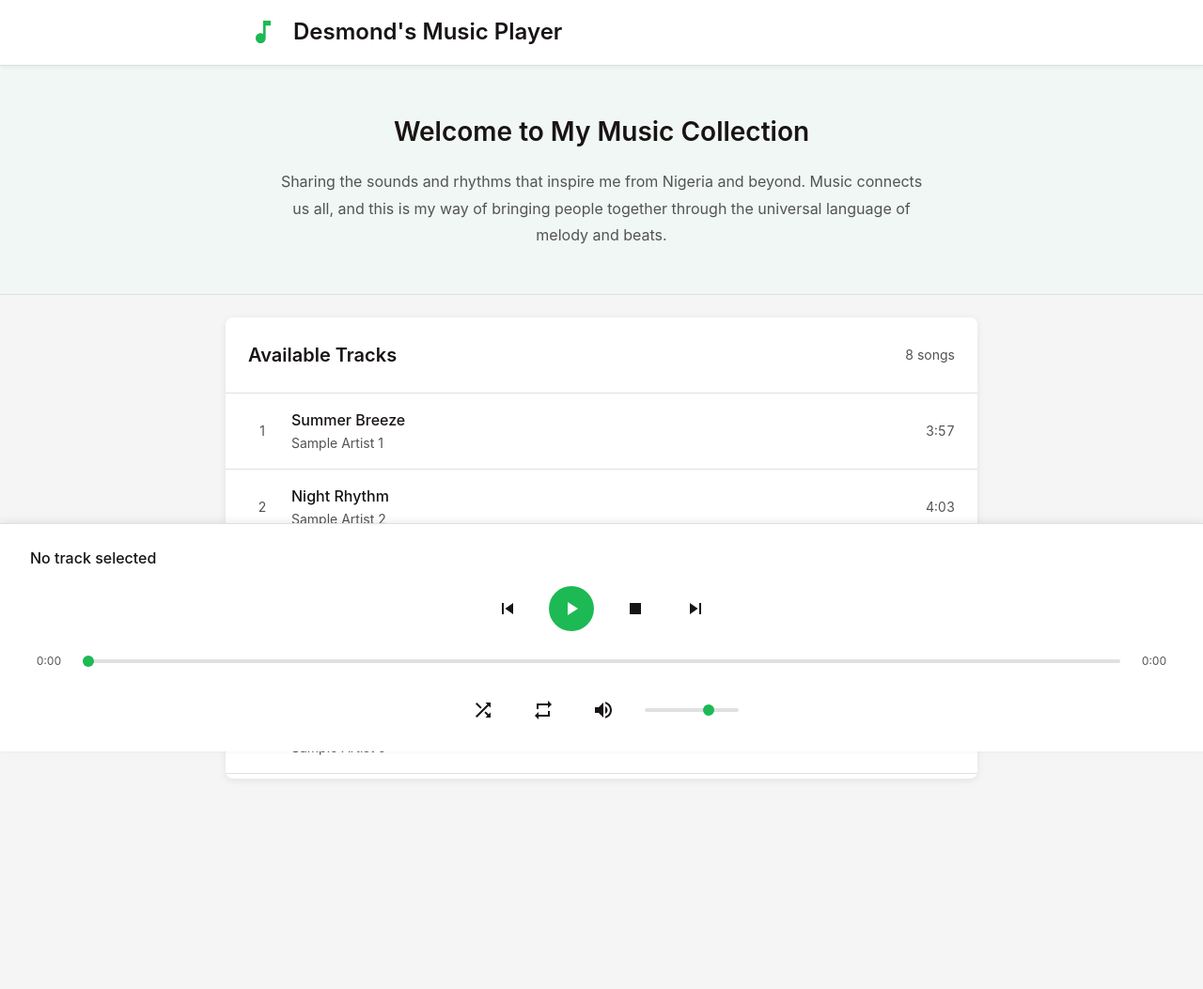
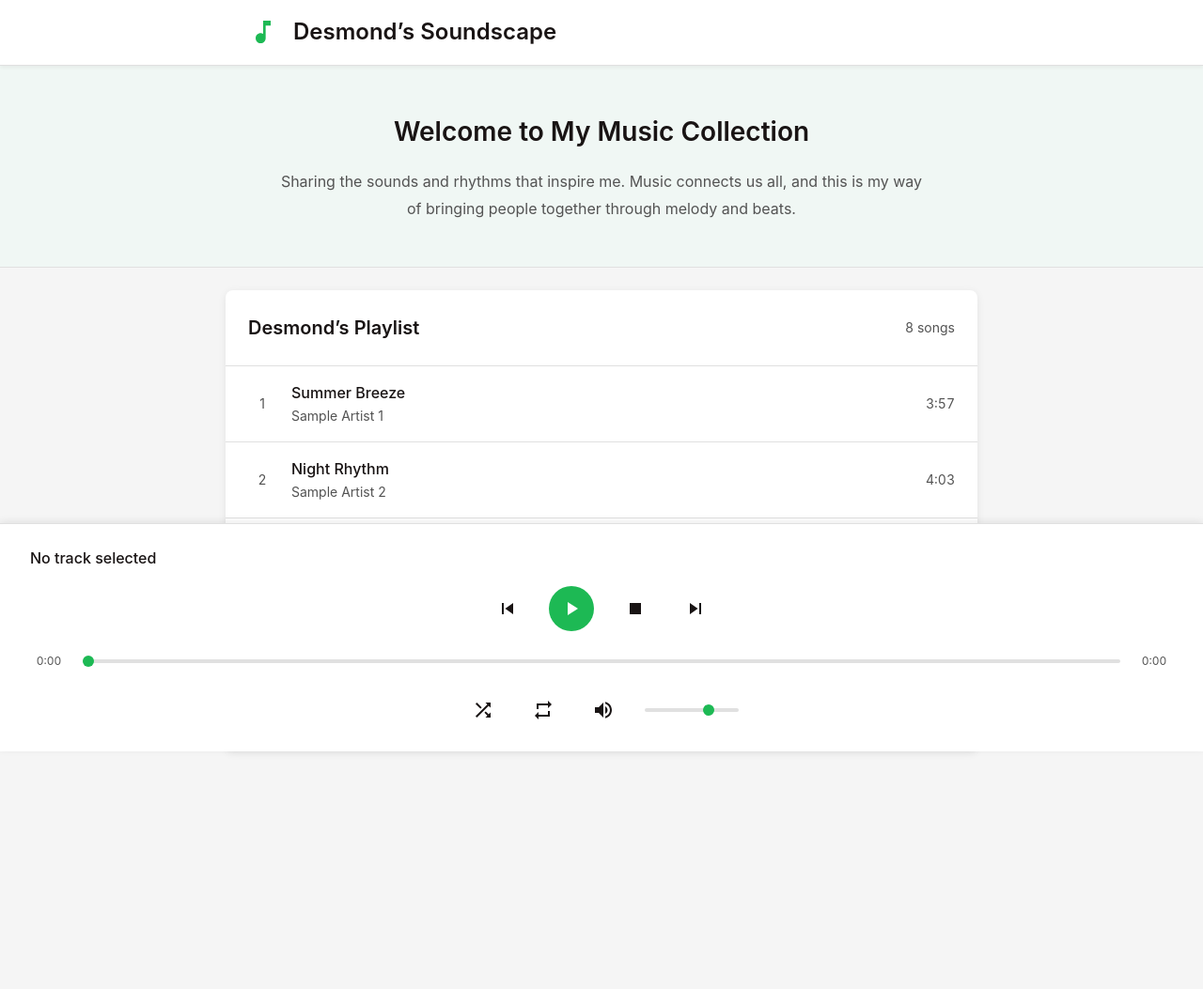
Before and after one commit to nguyenvanan2730/desmond, a plain HTML site: page index.html in a window 1280 px wide. Shown: the whole page at 94% size. After the commit the page ends 1024 px from the top, so only its background shows below. Drawn offline with Linux system fonts and the light colour scheme.

Commit message:
Update branding and content in index.html and requirement.md. Changed title and meta description to "Desmond’s Soundscape," updated app title, and revised welcome message for clarity. Adjusted functional requirements to reflect the new playlist name.

```diff
--- a/index.html
+++ b/index.html
@@ -3,8 +3,8 @@
 <head>
     <meta charset="UTF-8">
     <meta name="viewport" content="width=device-width, initial-scale=1.0">
-    <meta name="description" content="Desmond's Music Player - A personal music collection from Nigeria">
-    <title>Desmond's Music Player</title>
+    <meta name="description" content="Desmond’s Soundscape - A personal music collection from Nigeria">
+    <title>Desmond’s Soundscape</title>
     <link rel="stylesheet" href="styles.css">
 </head>
 <body>
@@ -15,7 +15,7 @@
                 <svg class="logo-icon" viewBox="0 0 24 24" fill="currentColor">
                     <path d="M12 3v10.55c-.59-.34-1.27-.55-2-.55-2.21 0-4 1.79-4 4s1.79 4 4 4 4-1.79 4-4V7h4V3h-6z"/>
                 </svg>
-                <h1 class="app-title">Desmond's Music Player</h1>
+                <h1 class="app-title">Desmond’s Soundscape</h1>
             </div>
         </div>
     </header>
@@ -24,7 +24,7 @@
     <section class="vision-section">
         <div class="vision-content">
             <h2>Welcome to My Music Collection</h2>
-            <p>Sharing the sounds and rhythms that inspire me from Nigeria and beyond. Music connects us all, and this is my way of bringing people together through the universal language of melody and beats.</p>
+            <p>Sharing the sounds and rhythms that inspire me. Music connects us all, and this is my way of bringing people together through melody and beats.</p>
         </div>
     </section>
 
@@ -33,7 +33,7 @@
         <!-- Track List Section -->
         <div class="track-list-container">
             <div class="track-list-header">
-                <h2>Available Tracks</h2>
+                <h2>Desmond’s Playlist</h2>
                 <div class="track-count">
                     <span id="trackCount">0</span> songs
                 </div>
```
Also changed, not shown: 1 other file.
